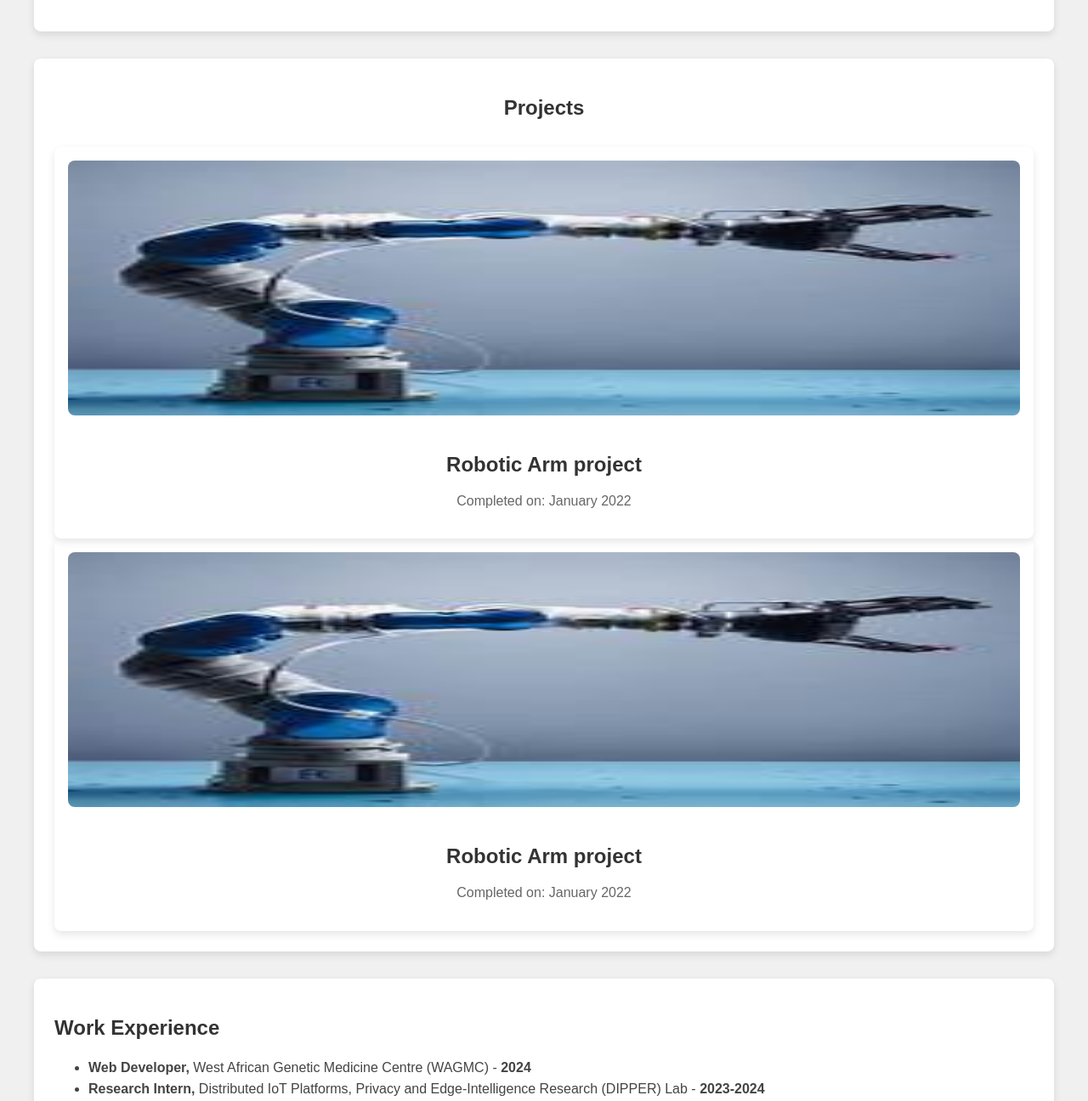
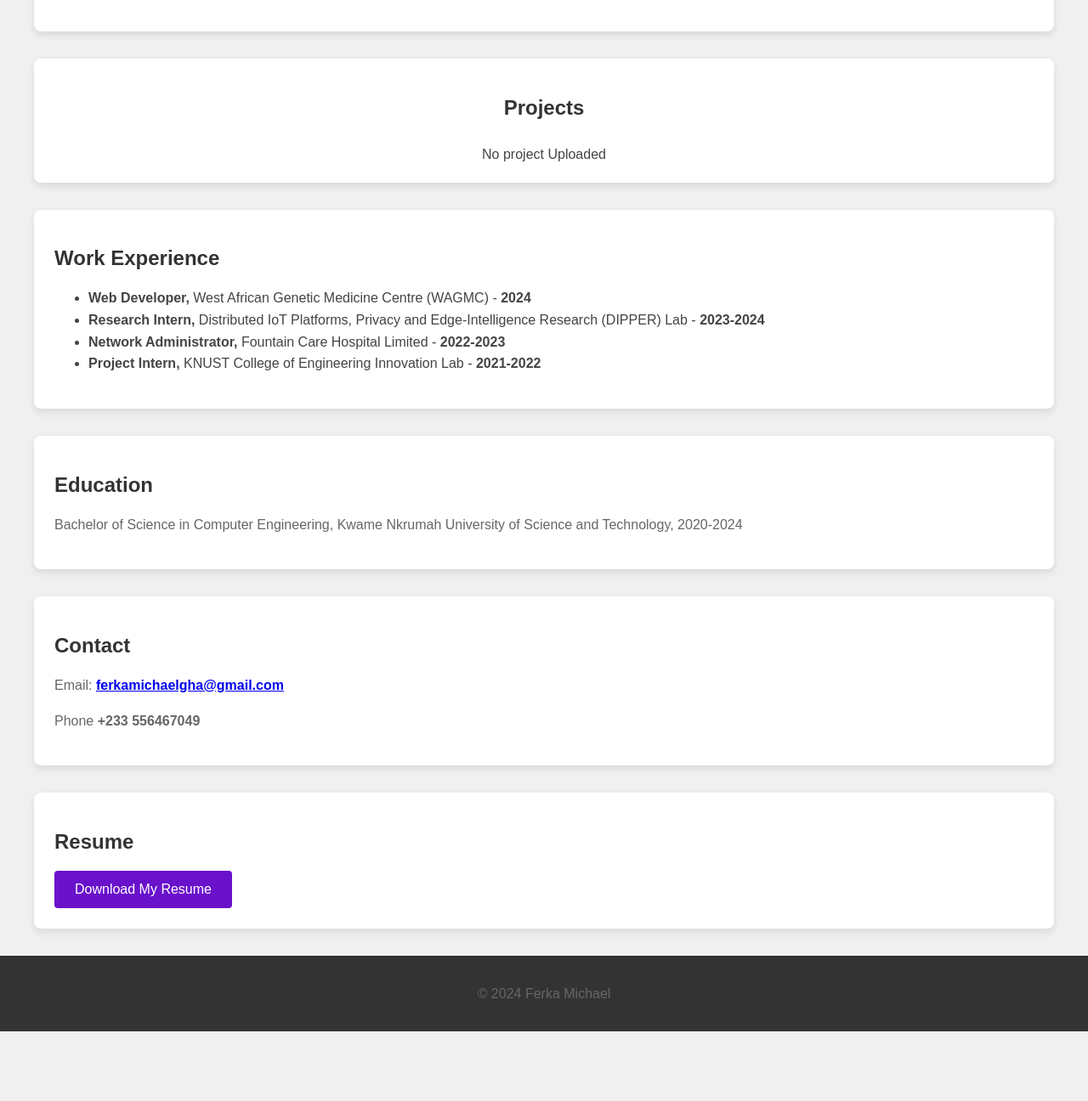
Before and after one commit to Mike-ferka/portfolio, a plain HTML site: page index.html in a window 1280 px wide. Shown: the part 1127-2423 px from the top of the page at 85% size. After the commit the page ends 2341 px from the top, so only its background shows below. Drawn offline with Linux system fonts and the light colour scheme.

Commit message:
Update index.html

```diff
--- a/index.html
+++ b/index.html
@@ -71,25 +71,7 @@
 
   <section id="projects">
     <h2>Projects</h2>
-    <div class="projects-container">
-      <!-- Project 1 -->
-      <div class="project-card">
-        <a href="project1.html">
-          <img src="Images/arm2.jpeg" alt="Project 1" class="project-thumbnail">
-        </a>
-        <h3>Robotic Arm project</h3>
-        <p>Completed on: January 2022</p>
-      </div>
-      </div>
-      <div class="project-card">
-        <a href="project2.html">
-          <img src="Images/arm2.jpeg" alt="Project 1" class="project-thumbnail">
-        </a>
-        <h3>Robotic Arm project</h3>
-        <p>Completed on: January 2022</p>
-      </div>
-      </div
-    </div>
+    <div class="projects-container">No project Uploaded</div>
   </section>
 
 
```
